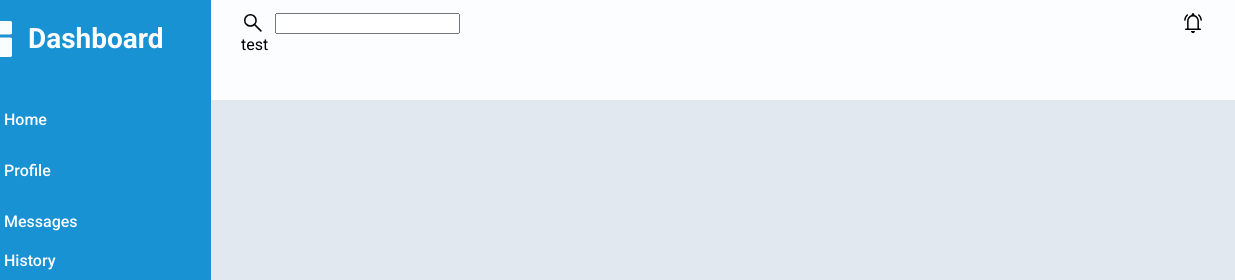
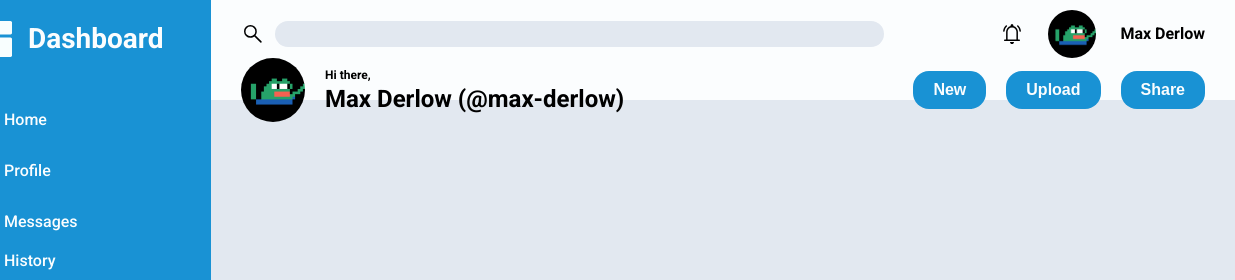
Before and after one commit to max-derlow/admin-dashboard, a plain HTML site: page index.html in a window 1280 px wide. Shown: the top 280 px of the page, 45-1280 px from the left. Drawn offline with Linux system fonts and the light colour scheme.

Commit message:
stylised header

```diff
--- a/index.html
+++ b/index.html
@@ -95,9 +95,31 @@
         </div>
         <div class="account-bar">
           <img src="./assets/icons/notifications.svg" alt="search" />
+          <img
+            class="profile"
+            src="./assets/images/profile-pic.png"
+            alt="profile-pic"
+          />
+          Max Derlow
         </div>
       </div>
-      <div class="nav-bot">test</div>
+      <div class="nav-bot">
+        <div class="profile-sec">
+          <img
+            src="./assets/images/profile-pic.png"
+            alt="profile profile-pic"
+          />
+          <div class="text-container">
+            <div class="small">Hi there,</div>
+            <div class="large">Max Derlow (@max-derlow)</div>
+          </div>
+        </div>
+        <div class="button-sec">
+          <button>New</button>
+          <button>Upload</button>
+          <button>Share</button>
+        </div>
+      </div>
     </div>
     <div class="article-wrapper"></div>
   </body>
--- a/style.css
+++ b/style.css
@@ -11,7 +11,9 @@
   --main-blue: #1992d4;
   --main-accent: #f0b52c;
   --background-grey: #e2e8f0;
-  --icon-small: 1.5rem;
+  --icon-small: 24px;
+  --icon-medium: 48px;
+  --icon-large: 64px;
 }
 
 body {
@@ -81,22 +83,16 @@ img.menu-icon {
 .header {
   display: grid;
   grid-column: 2/3;
-  grid-template-rows: 1fr 2fr;
+  grid-template-rows: 1fr 1fr;
   max-height: 10vh;
   padding: 10px 30px;
   background-color: var(--main-white);
 }
 
 .header .nav-top {
-  display: flex;
+  display: grid;
+  grid-template-columns: 2fr 1fr;
   grid-row: 1/2;
-  justify-content: space-between;
-}
-
-.header .nav-bot {
-  display: flex;
-  grid-row: 2/3;
-  justify-content: space-between;
 }
 
 .nav-top .search-bar {
@@ -109,14 +105,86 @@ img.menu-icon {
   width: var(--icon-small);
 }
 
+.search-bar input {
+  background-color: var(--background-grey);
+  border-radius: 16px;
+  border-style: none;
+  width: 100%;
+  height: var(--icon-small);
+}
+
 .nav-top .account-bar {
   display: flex;
+  justify-content: flex-end;
   align-items: center;
-  gap: 10px;
+  gap: 24px;
+  font-weight: 700;
 }
 
 .account-bar img {
   width: var(--icon-small);
+}
+
+.account-bar img.profile {
+  width: var(--icon-medium);
+  border-radius: 50%;
+}
+
+.header .nav-bot {
+  display: grid;
+  grid-template-columns: 2fr 1fr;
+  grid-row: 2/3;
+}
+
+.nav-bot .profile-sec {
+  display: grid;
+  grid-template-columns: min-content auto;
+  gap: 20px;
+}
+
+.profile-sec img {
+  grid-column: 1/2;
+  border-radius: 50%;
+  height: var(--icon-large);
+}
+
+.profile-sec .text-container {
+  display: flex;
+  flex-direction: column;
+  justify-content: center;
+  gap: 6px;
+  grid-column: 2/3;
+  font-weight: 700;
+}
+
+.profile-sec .small {
+  font-size: 0.75rem;
+}
+
+.profile-sec .large {
+  font-size: 1.5rem;
+}
+
+.nav-bot .button-sec {
+  display: flex;
+  justify-content: flex-end;
+  align-items: center;
+  gap: 20px;
+}
+
+.button-sec button {
+  height: fit-content;
+  padding: 10px 20px;
+  border-radius: 16px;
+  border-style: none;
+  background-color: var(--main-blue);
+  color: var(--main-white);
+  font-weight: 700;
+  font-size: 1rem;
+}
+
+.button-sec button:hover {
+  background-color: var(--main-accent);
 }
 
 .article-wrapper {
```
Also changed, not shown: assets/images/profile-pic.png (added).
